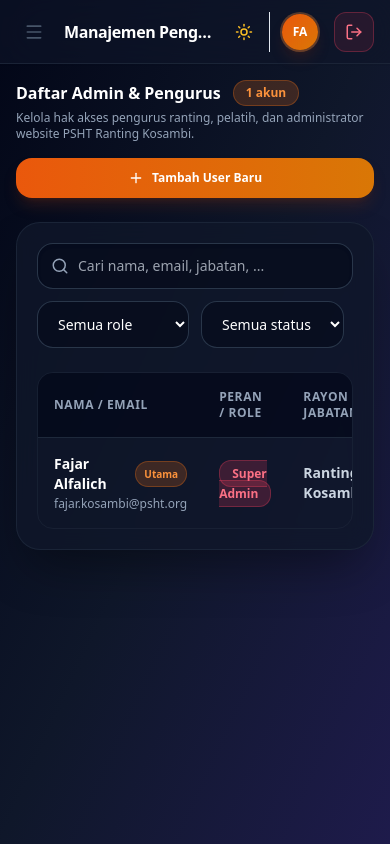
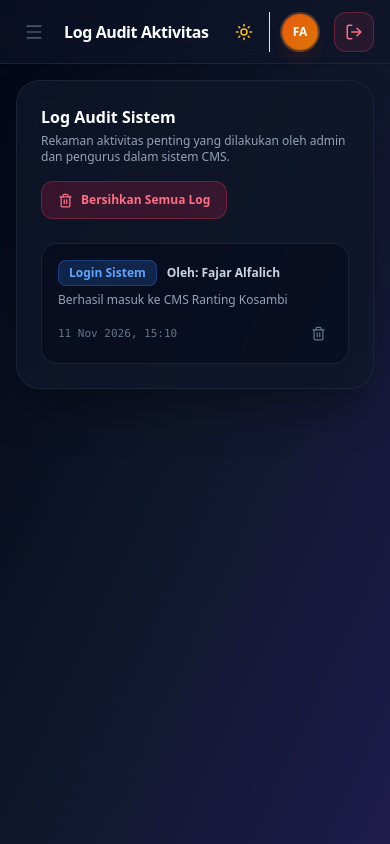
Before and after one commit to fajaralfalich-ux/psht-kosambi-cms., a React (Vite) app: page /admin in a window 390 px wide. Built offline with nearby package versions, Linux system fonts and the light colour scheme.

Commit message:
Add delete feature for audit logs and optimize mobile responsive layout

```diff
--- a/src/pages/PenggunaCMS.jsx
+++ b/src/pages/PenggunaCMS.jsx
@@ -23,12 +23,10 @@ import {
   Menu,
   LogOut
 } from 'lucide-react';
-
 export default function PenggunaCMS() {
-  const [activeMenu, setActiveMenu] = useState('Manajemen Pengguna');
+  const [activeMenu, setActiveMenu] = useState('Log Audit Aktivitas');
   const [darkMode, setDarkMode] = useState(true);
   const [isMobileSidebarOpen, setIsMobileSidebarOpen] = useState(false);
-
   // Perbaikan fungsi Logout: Mengarah langsung ke /admin/login
   const handleLogout = () => {
     if (window.confirm('Apakah Anda yakin ingin keluar dari sistem (Logout)?')) {
@@ -38,7 +36,6 @@ export default function PenggunaCMS() {
       window.location.href = '/admin/login';
     }
   };
-
   // 1. DATA USERS (MANAJEMEN PENGGUNA)
   const [users, setUsers] = useState(() => {
     const saved = localStorage.getItem('psht_cms_users');
@@ -55,7 +52,6 @@ export default function PenggunaCMS() {
       }
     ];
   });
-
   // 2. PROFIL ADMIN AKTIF
   const [adminProfile, setAdminProfile] = useState(() => {
     const saved = localStorage.getItem('psht_cms_admin_profile');
@@ -69,7 +65,6 @@ export default function PenggunaCMS() {
       bio: 'Administrator Utama Website Resmi PSHT Ranting Kosambi.'
     };
   });
-
   // 3. DATA SISWA
   const [students, setStudents] = useState(() => {
     const saved = localStorage.getItem('psht_siswa_list');
@@ -88,7 +83,6 @@ export default function PenggunaCMS() {
       }
     ];
   });
-
   // 4. DATA WARGA
   const [citizens, setCitizens] = useState(() => {
     const saved = localStorage.getItem('psht_cms_citizens');
@@ -96,7 +90,6 @@ export default function PenggunaCMS() {
       { id: 'WARGA-2026-001', name: 'Budi Santoso', tingkatWarga: 'Warga Tingkat I', rayon: 'Rayon Kosambi Timur', tahunPengesahan: '2023', noHp: '081311112222' }
     ];
   });
-
   // 5. JADWAL & KEGIATAN
   const [schedules, setSchedules] = useState(() => {
     const saved = localStorage.getItem('psht_cms_schedules');
@@ -104,7 +97,6 @@ export default function PenggunaCMS() {
       { id: 1, judul: 'Latihan Rutin Mingguan', hari: 'Rabu & Sabtu', waktu: '19:30 - 22:00 WIB', lokasi: 'Lapangan Kecamatan Kosambi', pembina: 'Mas Fajar & Pelatih Ranting' }
     ];
   });
-
   // 6. LOG AUDIT AKTIVITAS
   const [auditLogs, setAuditLogs] = useState(() => {
     const saved = localStorage.getItem('psht_cms_logs');
@@ -112,7 +104,6 @@ export default function PenggunaCMS() {
       { id: 1, waktu: '11 Nov 2026, 15:10', aktor: 'Fajar Alfalich', aksi: 'Login Sistem', detail: 'Berhasil masuk ke CMS Ranting Kosambi' }
     ];
   });
-
   // 7. PENGATURAN WEB
   const [webSettings, setWebSettings] = useState(() => {
     const saved = localStorage.getItem('psht_cms_settings');
@@ -124,7 +115,6 @@ export default function PenggunaCMS() {
       pendaftaranBuka: true
     };
   });
-
   // Sync LocalStorage otomatis
   useEffect(() => { localStorage.setItem('psht_cms_users', JSON.stringify(users)); }, [users]);
   useEffect(() => { localStorage.setItem('psht_cms_admin_profile', JSON.stringify(adminProfile)); }, [adminProfile]);
@@ -133,7 +123,6 @@ export default function PenggunaCMS() {
   useEffect(() => { localStorage.setItem('psht_cms_schedules', JSON.stringify(schedules)); }, [schedules]);
   useEffect(() => { localStorage.setItem('psht_cms_logs', JSON.stringify(auditLogs)); }, [auditLogs]);
   useEffect(() => { localStorage.setItem('psht_cms_settings', JSON.stringify(webSettings)); }, [webSettings]);
-
   useEffect(() => {
     const handleStorageChange = () => {
       const updatedStudents = localStorage.getItem('psht_siswa_list');
@@ -144,12 +133,10 @@ export default function PenggunaCMS() {
     window.addEventListener('storage', handleStorageChange);
     return () => window.removeEventListener('storage', handleStorageChange);
   }, []);
-
   const addLog = (aksi, detail) => {
     const now = new Date().toLocaleString('id-ID', { dateStyle: 'medium', timeStyle: 'short' });
     setAuditLogs(prev => [{ id: Date.now(), waktu: now, aktor: adminProfile.name, aksi, detail }, ...prev]);
   };
-
   const [searchTerm, setSearchTerm] = useState('');
   const [filterRole, setFilterRole] = useState('Semua role');
   const [filterStatus, setFilterStatus] = useState('Semua status');
@@ -157,33 +144,28 @@ export default function PenggunaCMS() {
   const [modalType, setModalType] = useState('add');
   const [selectedUser, setSelectedUser] = useState(null);
   const [formData, setFormData] = useState({});
-
   const handleOpenAdd = () => {
     setModalType('add');
     setFormData({ name: '', email: '', role: 'Admin Ranting', jabatan: '', status: 'Aktif' });
     setIsModalOpen(true);
   };
-
   const handleOpenEdit = (user) => {
     setModalType('edit');
     setSelectedUser(user);
     setFormData({ name: user.name, email: user.email, role: user.role, jabatan: user.jabatan, status: user.status });
     setIsModalOpen(true);
   };
-
   const handleOpenView = (user) => {
     setModalType('view');
     setSelectedUser(user);
     setIsModalOpen(true);
   };
-
   const handleOpenPassword = (user) => {
     setModalType('password');
     setSelectedUser(user);
     setFormData({ password: '' });
     setIsModalOpen(true);
   };
-
   const handleDelete = (id, isMain) => {
     if (isMain) {
       alert('Akun Super Admin Utama tidak dapat dihapus!');
@@ -194,7 +176,6 @@ export default function PenggunaCMS() {
       addLog('Hapus Pengguna', `Menghapus ID ${id}`);
     }
   };
-
   const handleAddStudentSubmit = (e) => {
     e.preventDefault();
     const newStudent = {
@@ -216,7 +197,6 @@ export default function PenggunaCMS() {
     setIsModalOpen(false);
     setFormData({});
   };
-
   const handleAddCitizenSubmit = (e) => {
     e.preventDefault();
     const nextNum = String(citizens.length + 1).padStart(3, '0');
@@ -233,7 +213,6 @@ export default function PenggunaCMS() {
     setIsModalOpen(false);
     setFormData({});
   };
-
   const exportCSV = (type) => {
     if (type === 'students') {
       const headers = ['Nama Lengkap', 'NIK', 'No HP', 'Tinggi Badan', 'Berat Badan', 'Rayon', 'Alamat', 'Tingkatan', 'Status', 'Tanggal Daftar'];
@@ -245,7 +224,6 @@ export default function PenggunaCMS() {
       downloadCSV(headers, rows, 'Data_Warga_PSHT');
     }
   };
-
   const downloadCSV = (headers, rows, filename) => {
     const csvContent = 'data:text/csv;charset=utf-8,' + [headers.join(','), ...rows.map(e => e.join(','))].join('\n');
     const encodedUri = encodeURI(csvContent);
@@ -257,19 +235,16 @@ export default function PenggunaCMS() {
     document.body.removeChild(link);
     addLog('Ekspor Dokumen', `Mengunduh data dokumen ${filename}`);
   };
-
   const printDocument = () => {
     addLog('Cetak Dokumen', 'Mencetak laporan dokumen resmi');
     window.print();
   };
-
   const filteredUsers = users.filter(u => {
     const matchSearch = u.name.toLowerCase().includes(searchTerm.toLowerCase()) || u.email.toLowerCase().includes(searchTerm.toLowerCase()) || u.jabatan.toLowerCase().includes(searchTerm.toLowerCase());
     const matchRole = filterRole === 'Semua role' || u.role === filterRole;
     const matchStatus = filterStatus === 'Semua status' || u.status === filterStatus;
     return matchSearch && matchRole && matchStatus;
   });
-
   const bgMain = darkMode
     ? 'bg-gradient-to-br from-slate-950 via-slate-900 to-indigo-950 text-slate-100'
     : 'bg-gradient-to-br from-slate-50 via-blue-50/40 to-indigo-50/50 text-slate-800';
@@ -277,7 +252,6 @@ export default function PenggunaCMS() {
   const bgCard = darkMode
     ? 'bg-slate-900/80 backdrop-blur-md border-slate-800/80 shadow-2xl shadow-black/40'
     : 'bg-white/90 backdrop-blur-md border-slate-200/80 shadow-xl shadow-blue-900/5';
-
   const menuItems = [
     { name: 'Profil Super Admin', icon: <User size={18} /> },
     { name: 'Manajemen Pengguna', icon: <Users size={18} /> },
@@ -287,7 +261,6 @@ export default function PenggunaCMS() {
     { name: 'Log Audit Aktivitas', icon: <Activity size={18} /> },
     { name: 'Pengaturan Web', icon: <Settings size={18} /> },
   ];
-
   return (
     <div className={`flex h-screen ${bgMain} font-sans antialiased overflow-hidden relative`}>
 
@@ -298,7 +271,6 @@ export default function PenggunaCMS() {
           body { background: white !important; color: black !important; }
         }
       `}</style>
-
       {/* SIDEBAR DESKTOP */}
       <aside className="w-64 bg-gradient-to-b from-[#0a1b30] via-[#081324] to-[#040a12] text-slate-300 hidden md:flex flex-col justify-between p-4 no-print flex-shrink-0 shadow-2xl border-r border-slate-800/60">
         <div>
@@ -328,7 +300,6 @@ export default function PenggunaCMS() {
             ))}
           </nav>
         </div>
-
         <div className="pt-4 border-t border-slate-800">
           <button
             onClick={handleLogout}
@@ -339,7 +310,6 @@ export default function PenggunaCMS() {
           </button>
         </div>
       </aside>
-
       {/* SIDEBAR MOBILE OVERLAY */}
       {isMobileSidebarOpen && (
         <div className="fixed inset-0 bg-black/70 backdrop-blur-sm z-50 flex md:hidden animate-fade-in" onClick={() => setIsMobileSidebarOpen(false)}>
@@ -385,7 +355,6 @@ export default function PenggunaCMS() {
           </div>
         </div>
       )}
-
       {/* KONTEN UTAMA */}
       <div className="flex-1 flex flex-col overflow-hidden w-full">
 
@@ -417,7 +386,6 @@ export default function PenggunaCMS() {
               <div className="w-9 h-9 md:w-10 md:h-10 rounded-full bg-gradient-to-br from-orange-600 to-amber-600 text-white font-bold flex items-center justify-center text-xs md:text-sm shadow-lg shadow-orange-900/30 ring-2 ring-orange-400/30 flex-shrink-0">
                 {adminProfile.name.split(' ').map(n => n[0]).join('')}
               </div>
-
               {/* TOMBOL LOGOUT DI HEADER */}
               <button
                 onClick={handleLogout}
@@ -429,7 +397,6 @@ export default function PenggunaCMS() {
             </div>
           </div>
         </header>
-
         {/* AREA KONTEN DINAMIS */}
         <main className="flex-1 overflow-y-auto p-4 md:p-8 w-full">
 
@@ -489,7 +456,6 @@ export default function PenggunaCMS() {
               </div>
             </div>
           )}
-
           {/* MANAJEMEN PENGGUNA */}
           {activeMenu === 'Manajemen Pengguna' && (
             <>
@@ -584,7 +550,6 @@ export default function PenggunaCMS() {
               </div>
             </>
           )}
-
           {/* DATA SISWA */}
           {activeMenu === 'Data Siswa' && (
             <>
@@ -655,7 +620,6 @@ export default function PenggunaCMS() {
               </div>
             </>
           )}
-
           {/* DATA WARGA */}
           {activeMenu === 'Data Warga' && (
             <>
@@ -711,7 +675,6 @@ export default function PenggunaCMS() {
               </div>
             </>
           )}
-
           {/* JADWAL & KEGIATAN */}
           {activeMenu === 'Jadwal & Kegiatan' && (
             <>
@@ -742,14 +705,31 @@ export default function PenggunaCMS() {
               </div>
             </>
           )}
-
           {/* LOG AUDIT AKTIVITAS */}
           {activeMenu === 'Log Audit Aktivitas' && (
             <div className={`${bgCard} rounded-3xl border p-6 shadow-2xl`}>
+              <div className="flex flex-col sm:flex-row justify-between items-start sm:items-center gap-4 mb-6">
+                <div>
                   <h2 className={`text-base md:text-lg font-extrabold ${darkMode ? 'text-white' : 'text-slate-900'} mb-1`}>Log Audit Sistem</h2>
-              <p className="text-xs text-slate-400 mb-6">Rekaman aktivitas penting yang dilakukan oleh admin dan pengurus dalam sistem CMS.</p>
+                  <p className="text-xs text-slate-400">Rekaman aktivitas penting yang dilakukan oleh admin dan pengurus dalam sistem CMS.</p>
+                </div>
+                {auditLogs.length > 0 && (
+                  <button
+                    onClick={() => {
+                      if (window.confirm('Apakah Anda yakin ingin menghapus seluruh riwayat log aktivitas?')) {
+                        setAuditLogs([]);
+                        localStorage.removeItem('psht_cms_logs');
+                      }
+                    }}
+                    className="bg-rose-600/20 hover:bg-rose-600/30 border border-rose-500/30 text-rose-400 text-xs font-bold px-4 py-2.5 rounded-xl flex items-center gap-2 transition cursor-pointer"
+                  >
+                    <Trash2 size={15} /> Bersihkan Semua Log
+                  </button>
+                )}
+              </div>
               <div className="space-y-3">
-                {auditLogs.map((log) => (
+                {auditLogs.length > 0 ? (
+                  auditLogs.map((log) => (
                     <div key={log.id} className="p-4 border border-slate-800/80 rounded-2xl flex flex-col sm:flex-row sm:items-center justify-between gap-3 text-xs bg-slate-950/40 shadow-inner">
                       <div>
                         <div className="flex items-center gap-2.5 mb-1.5 flex-wrap">
@@ -758,13 +738,26 @@ export default function PenggunaCMS() {
                         </div>
                         <p className="text-slate-400">{log.detail}</p>
                       </div>
-                    <div className="text-left sm:text-right text-slate-500 font-mono text-[11px]">{log.waktu}</div>
+                      <div className="flex items-center justify-between sm:justify-end gap-4">
+                        <span className="text-slate-500 font-mono text-[11px]">{log.waktu}</span>
+                        <button
+                          onClick={() => {
+                            setAuditLogs(auditLogs.filter(item => item.id !== log.id));
+                          }}
+                          title="Hapus log ini"
+                          className="text-slate-500 hover:text-rose-400 p-1.5 rounded-lg hover:bg-rose-950/40 transition cursor-pointer"
+                        >
+                          <Trash2 size={15} />
+                        </button>
                       </div>
-                ))}
+                    </div>
+                  ))
+                ) : (
+                  <div className="p-8 text-center text-slate-400 text-xs">Belum ada catatan log aktivitas dalam sistem.</div>
+                )}
               </div>
             </div>
           )}
-
           {/* PENGATURAN WEB */}
           {activeMenu === 'Pengaturan Web' && (
             <div className={`${bgCard} rounded-3xl border p-6 md:p-8 max-w-2xl mx-auto shadow-2xl`}>
@@ -803,7 +796,6 @@ export default function PenggunaCMS() {
           )}
         </main>
       </div>
-
       {/* MODAL GLOBAL */}
       {isModalOpen && (
         <div className="fixed inset-0 bg-black/70 backdrop-blur-md flex items-center justify-center z-50 p-4 overflow-y-auto animate-fade-in">
@@ -856,7 +848,6 @@ export default function PenggunaCMS() {
                 </form>
               </>
             )}
-
             {modalType === 'edit' && selectedUser && (
               <>
                 <h3 className={`text-base md:text-lg font-extrabold ${darkMode ? 'text-white' : 'text-slate-900'} mb-4`}>Edit Pengguna: {selectedUser.name}</h3>
@@ -904,7 +895,6 @@ export default function PenggunaCMS() {
                 </form>
               </>
             )}
-
             {modalType === 'password' && selectedUser && (
               <>
                 <h3 className={`text-base md:text-lg font-extrabold ${darkMode ? 'text-white' : 'text-slate-900'} mb-4`}>Ganti Kata Sandi: {selectedUser.name}</h3>
@@ -925,7 +915,6 @@ export default function PenggunaCMS() {
                 </form>
               </>
             )}
-
             {modalType === 'addStudent' && (
               <>
                 <h3 className={`text-base md:text-lg font-extrabold ${darkMode ? 'text-white' : 'text-slate-900'} mb-4`}>Tambah Siswa Baru Manual</h3>
@@ -980,7 +969,6 @@ export default function PenggunaCMS() {
                 </form>
               </>
             )}
-
             {modalType === 'addCitizen' && (
               <>
                 <h3 className={`text-base md:text-lg font-extrabold ${darkMode ? 'text-white' : 'text-slate-900'} mb-4`}>Tambah Warga Pengesahan</h3>
@@ -1014,7 +1002,6 @@ export default function PenggunaCMS() {
                 </form>
               </>
             )}
-
             {modalType === 'addSchedule' && (
               <>
                 <h3 className={`text-base md:text-lg font-extrabold ${darkMode ? 'text-white' : 'text-slate-900'} mb-4`}>Tambah Jadwal & Kegiatan</h3>
@@ -1054,7 +1041,6 @@ export default function PenggunaCMS() {
                 </form>
               </>
             )}
-
             {modalType === 'view' && selectedUser && (
               <>
                 <h3 className={`text-base md:text-lg font-extrabold ${darkMode ? 'text-white' : 'text-slate-900'} mb-4`}>Detail Pengguna</h3>
```
Lines whose indentation alone changed are shown as unchanged.
